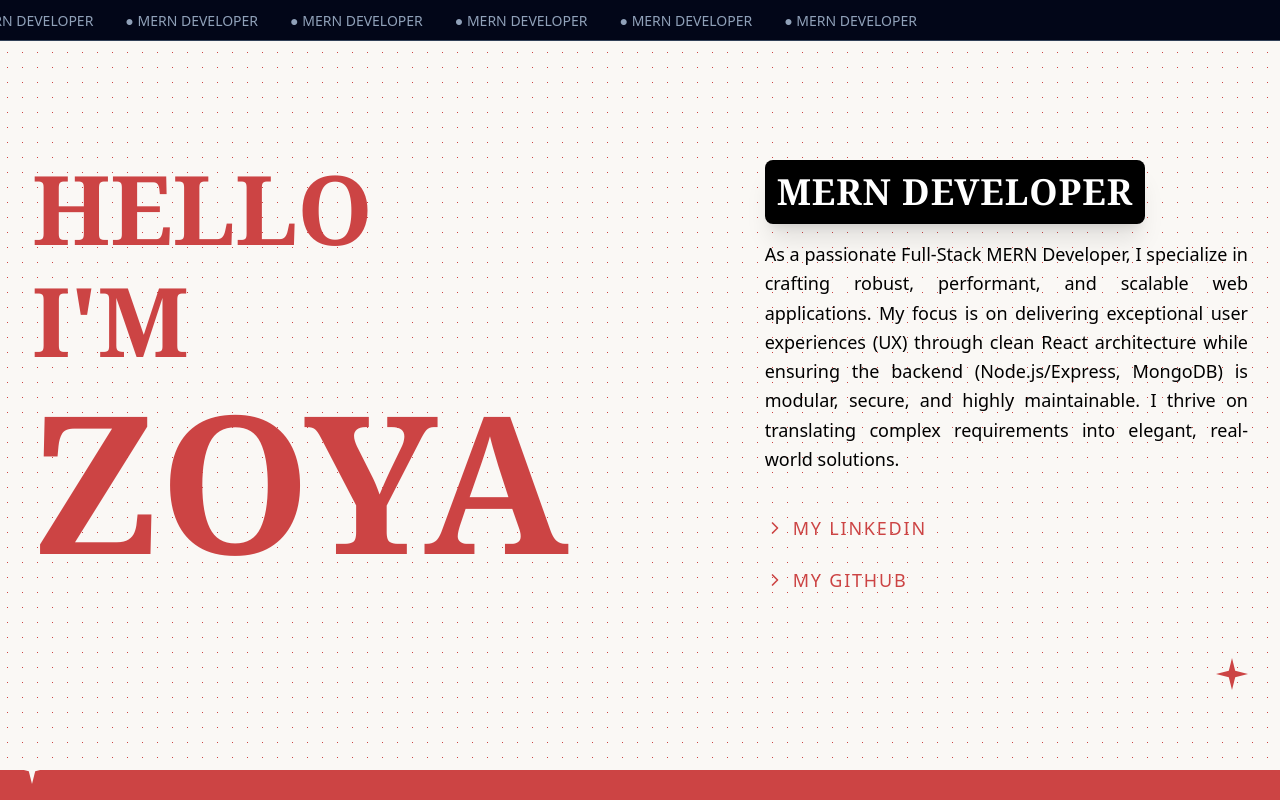
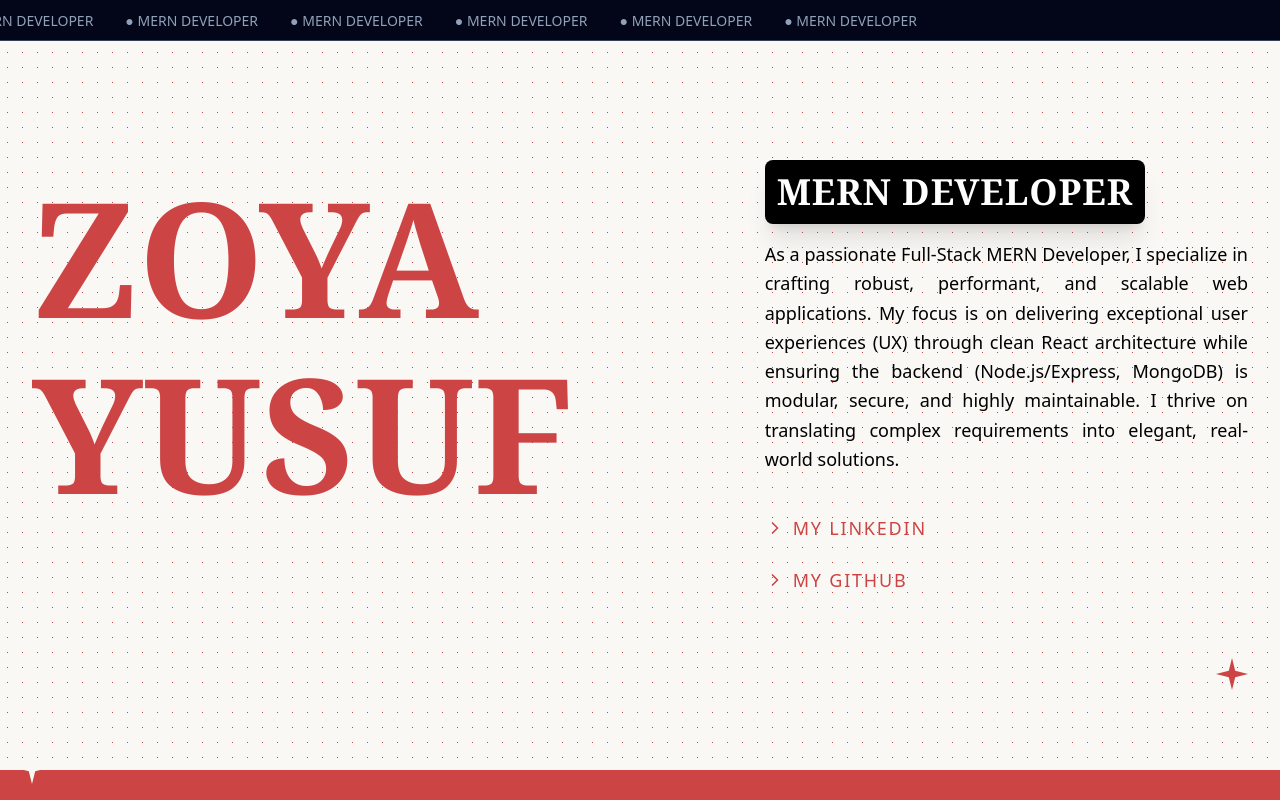
Before and after one commit to ZoyaYusuf/My_Portfolio, a React (Vite) app: page / in a window 1280 px wide. Shown: the top 800 px of the page. Built offline with nearby package versions, Linux system fonts and the light colour scheme.

Commit message:
visit count added

```diff
--- a/package.json
+++ b/package.json
@@ -18,6 +18,7 @@
     "@mui/styled-engine-sc": "^7.3.1",
     "@radix-ui/react-navigation-menu": "^1.2.14",
     "@tailwindcss/postcss": "^4.1.12",
+    "@vercel/analytics": "^1.6.1",
     "lucide-react": "^0.540.0",
     "postcss": "^8.5.6",
     "react": "^19.1.1",
--- a/src/App.jsx
+++ b/src/App.jsx
@@ -5,13 +5,14 @@ import Headline from './Components/Headline'
 import Projects from './Components/Projects'
 import Certifications from './Components/Certifications'
 import Contact from './Components/Contact'
-
+import { Analytics } from "@vercel/analytics/next"
 
 function App() {
 
   return (
     <>
       <div>
+        <Analytics/>
         <Navigation />
         <Headline/>
         <Skills />
--- a/src/Components/Headline.jsx
+++ b/src/Components/Headline.jsx
@@ -30,9 +30,8 @@ const HeroSection = () => {
 
             {/* Main Typographic Element */}
             <h1 className="leading-[0.85] tracking-tight mb-6" style={{ color: accentColor, fontFamily: customFontStack }}>
-              <span className="text-6xl md:text-7xl lg:text-8xl block font-extrabold">HELLO</span>
-              <span className="text-6xl md:text-7xl lg:text-8xl block font-extrabold mb-4 mt-4">I'M</span>
-              <span className="text-9xl md:text-[10rem] lg:text-[12rem] block font-extrabold mt-4">ZOYA</span>
+              <span className="text-6xl md:text-[8rem] lg:text-[10rem] block font-extrabold mt-4">ZOYA</span>
+              <span className="text-6xl md:text-[8rem] lg:text-[10rem] block font-extrabold mt-4">YUSUF</span>
             </h1>
 
             <div className='mt-16 md:mt-24 space-y-6 hidden md:block'>
```
Also changed, not shown: 1 other file (tests, documents, lock files or other folders).
